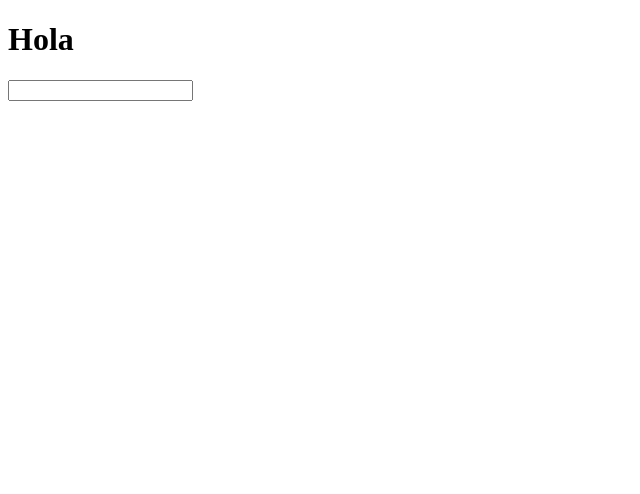
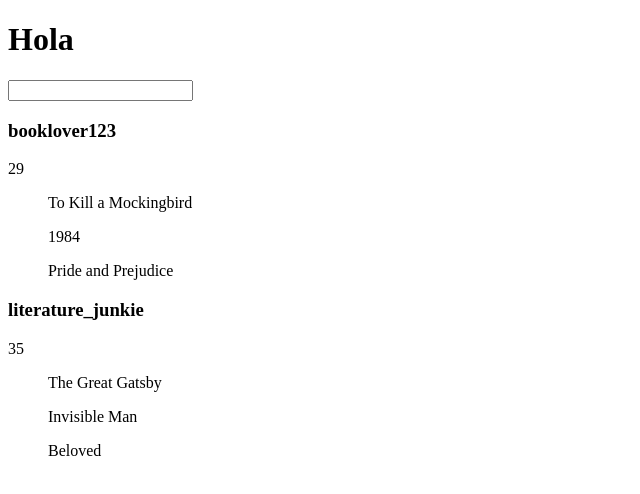
Before and after one commit to AzucenaPA/DOM-ejercicio-, a plain HTML site: page index.html in a window 1280 px wide. Shown: the whole page, without its empty margins (0-640 px from the left). Drawn offline with Linux system fonts and the light colour scheme.

Commit message:
se crearon las tarjetas

```diff
--- a/cards2.js
+++ b/cards2.js
@@ -50,4 +50,22 @@ const USERS = [
   renderCard(obj);
 };
 
+
 //map crea elementos con etiqueta ul
+
+function renderCard(cardObj) {
+  const card = document.createElement("div");
+  card.append(
+    cardObj.name_section,
+    cardObj.desc_section,
+    cardObj.age_section,
+    cardObj.book_section,
+  );
+  card.className = "div-creado";
+  CARDS_CONTAINER.appendChild(card);
+}
+
+USERS.forEach((user) => {
+  const cardData = createElements();
+  injectData(cardData, user);
+});
--- a/index.html
+++ b/index.html
@@ -11,7 +11,7 @@
 <body>
     <h1>Hola</h1>
     <div id="div-1">
-        <input type="text" name="username" value"" />
+        <input type="text" name="username" value="" />
         <p id="p1"></p>
     </div>
     <div id="div-2">
```
Lines whose indentation alone changed are shown as unchanged.
